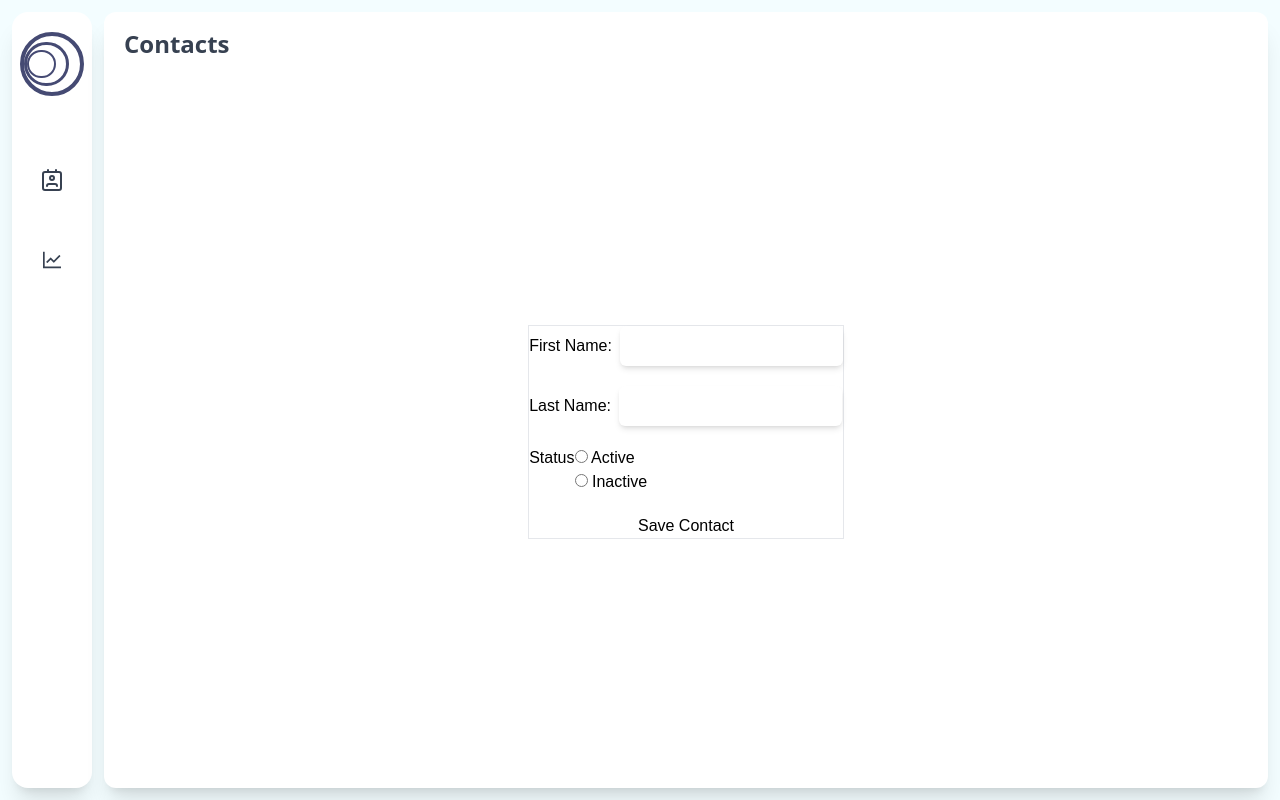
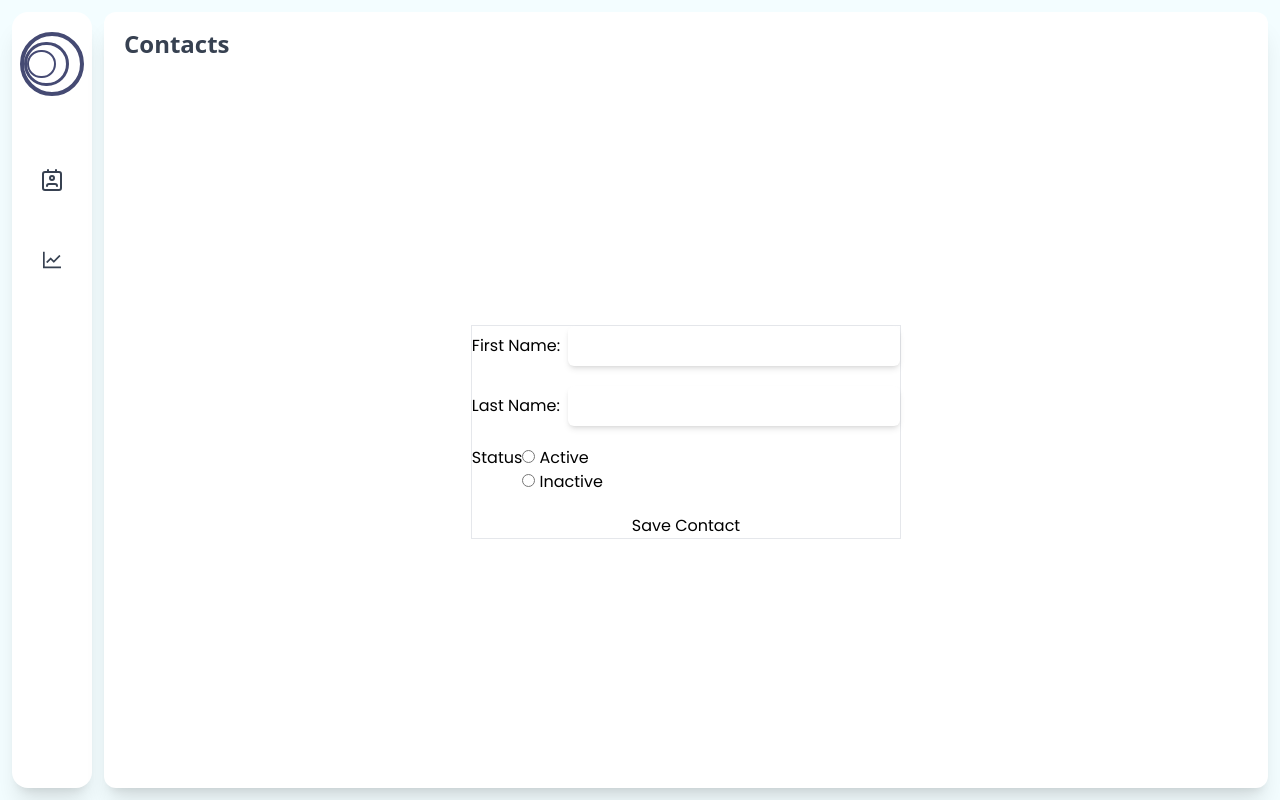
Before and after one commit to Ashirwad-Shetye/taiyo-ai-test, a React (Vite) app: page / in a window 1280 px wide. Built offline with nearby package versions, Linux system fonts and the light colour scheme.

Commit message:
google fonts

```diff
--- a/src/index.css
+++ b/src/index.css
@@ -1,8 +1,9 @@
+@import url('https://fonts.googleapis.com/css2?family=Poppins:wght@300;400&display=swap');
+
 @tailwind base;
 @tailwind components;
 @tailwind utilities;
 
-@import url('https://fonts.googleapis.com/css2?family=Poppins:wght@300;400&display=swap');
 :root{
     background-color: #f3fdff;
 }
```
